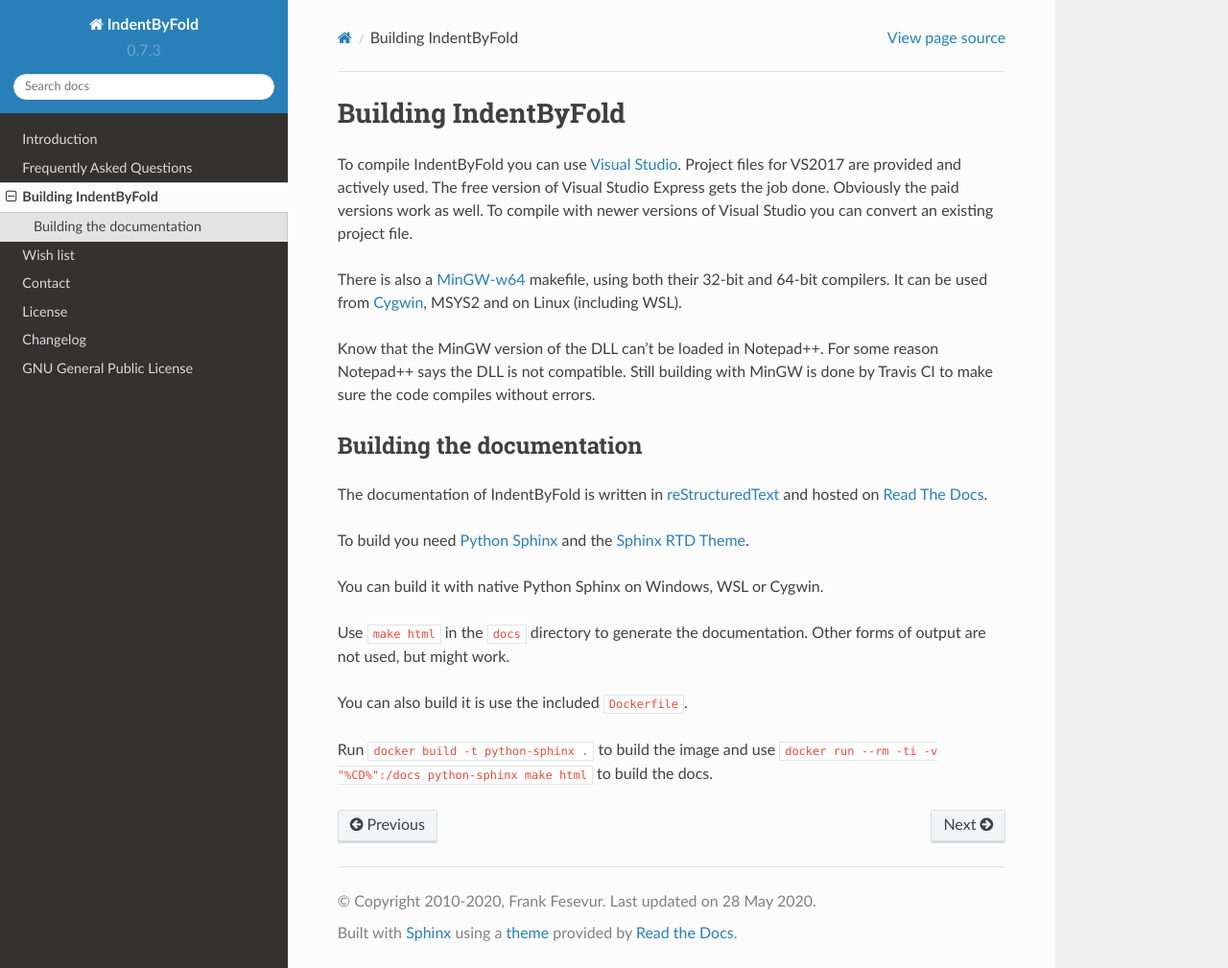
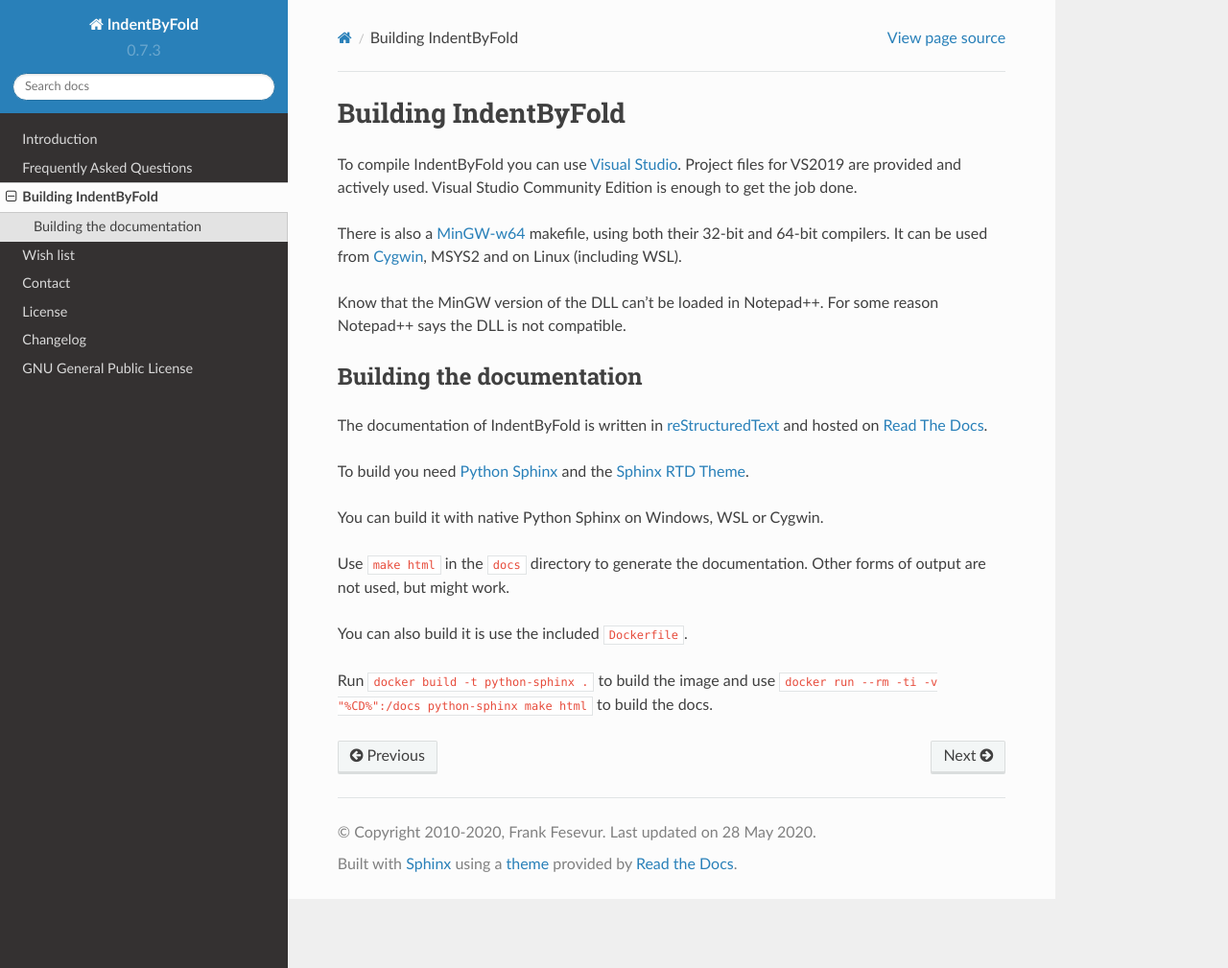
Before and after one commit to ffes/indentbyfold, a Sphinx documentation site: the page built from docs/building.rst, in a window 1280 px wide and 1009 px high. Shown: the whole window at 96% size. Built offline with Sphinx 7.4.7 and the Read the Docs theme 2.0.0, drawn with Linux system fonts in a browser that asks for light colours.

Commit message:
We are using VS2019

```diff
--- a/docs/building.rst
+++ b/docs/building.rst
@@ -1,11 +1,9 @@
 Building IndentByFold
 =====================
 
-To compile IndentByFold you can use `Visual Studio`_. Project files for VS2017
-are provided and actively used. The free version of Visual Studio Express
-gets the job done. Obviously the paid versions work as well.
-To compile with newer versions of Visual Studio you can convert an existing
-project file.
+To compile IndentByFold you can use `Visual Studio`_.
+Project files for VS2019 are provided and actively used.
+Visual Studio Community Edition is enough to get the job done.
 
 There is also a `MinGW-w64`_ makefile, using both their 32-bit and 64-bit compilers.
 It can be used from `Cygwin`_, MSYS2 and on Linux (including WSL).
@@ -14,9 +12,8 @@ It can be used from `Cygwin`_, MSYS2 and on Linux (including WSL).
 .. _MinGW-w64: https://mingw-w64.org/
 .. _Cygwin: https://www.cygwin.com/
 
-Know that the MinGW version of the DLL can't be loaded in Notepad++. For some reason
-Notepad++ says the DLL is not compatible. Still building with MinGW is done by
-Travis CI to make sure the code compiles without errors.
+Know that the MinGW version of the DLL can't be loaded in Notepad++.
+For some reason Notepad++ says the DLL is not compatible.
 
 
 Building the documentation
```
